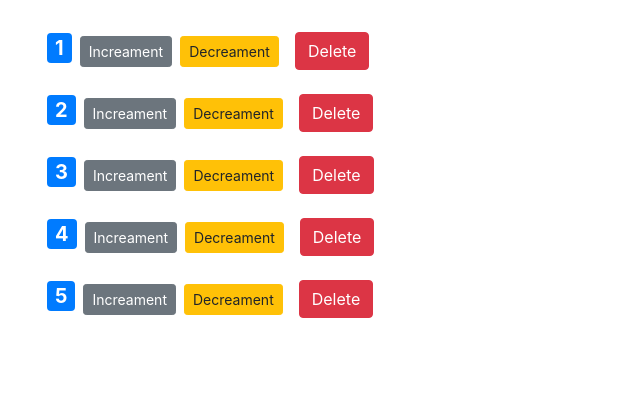
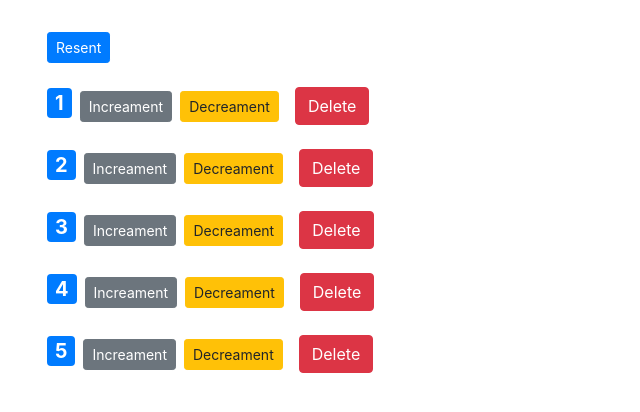
Before and after one commit to sameerasad/Vidly, a React (Create React App) app: page / in a window 1280 px wide. Shown: the top 412 px of the page, without its empty margins (0-640 px from the left). Built offline with nearby package versions, Linux system fonts and the light colour scheme.

Commit message:
add reset button with single source of truth (means internally the value of each counter is reseting but the change is not apearing on dom)

```diff
--- a/src/components/counter.jsx
+++ b/src/components/counter.jsx
@@ -47,7 +47,10 @@ const renderTags=()=>{
 
    console.log(props);
     return (
+
+
         <div>
+
 
            <h4>{props.children}</h4>
            <span style={{fontSize:20}} className={getBadgeClasses()} > {formatCount()}</span>
@@ -56,6 +59,7 @@ const renderTags=()=>{
            <button className="btn btn-danger sm m-2"onClick={()=>{props.onDelete(props.id)}} >Delete</button>
 
         </div>
+
     )
 
 
--- a/src/components/counters.jsx
+++ b/src/components/counters.jsx
@@ -13,13 +13,23 @@ const [counters, setCounters] = useState(
 
 const handleDelete=(counterId)=> {
   console.log("event handler called",counterId)
-  const newCounters = counters.filter(m=>m.id!==counterId)
+  const newCounters = counters.filter(c=>c.id!==counterId)
   return setCounters(newCounters)
 
 }
 
+const  handleReset=()=> {
+  const reset = counters.map(c=>{
+    c.value=0
+    return c;
+  })
+  return setCounters(reset)
+
+
+}
    return (
     <div>
+      <button  className="btn btn-primary btn-sm m-2" onClick={()=>{handleReset(counters)}}>Resent</button>
       {counters.map(counter=><Counter key={counter.id} value={counter.value} onDelete={()=>handleDelete(counter.id)} ></Counter>)}
 
     </div>
```
